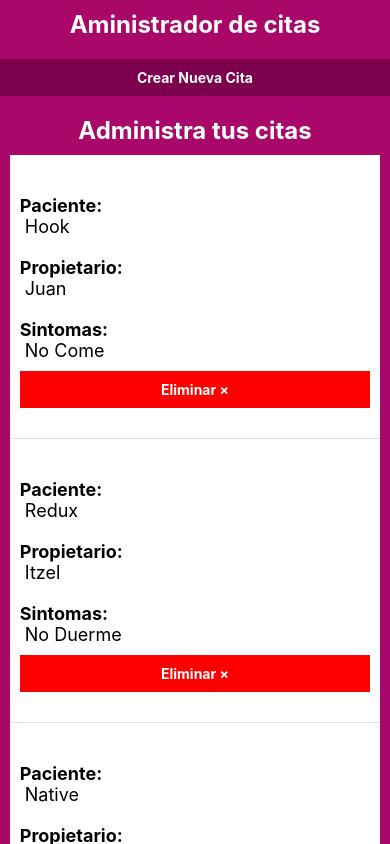
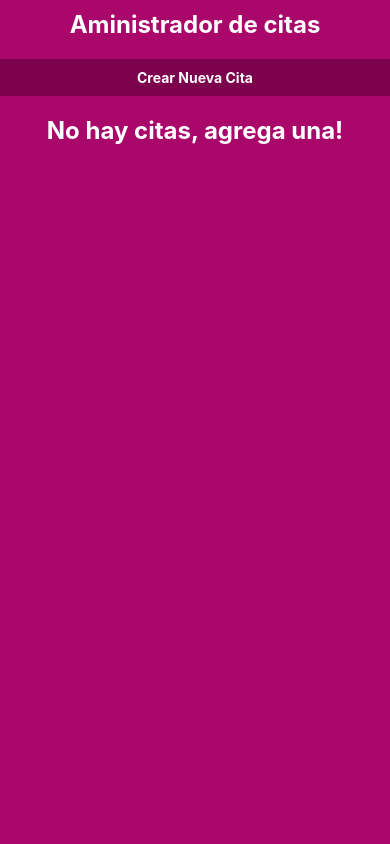
Before and after one commit to yeisongmz/citas, a React Native app: screen / in a window 390 px wide. Built offline with nearby package versions, Linux system fonts and the light colour scheme.

Commit message:
se agregó asyncStorage

```diff
--- a/App.js
+++ b/App.js
@@ -1,58 +1,67 @@
-import React, { useState } from 'react';
+import React, { useState, useEffect } from 'react';
 import { StyleSheet, Text, View, FlatList, TouchableHighlight, TouchableWithoutFeedback, Keyboard, ScrollView } from 'react-native';
 import Cita from './componentes/Citas';
 import Formulario from './componentes/Formulario';
+import AsyncStorage from '@react-native-async-storage/async-storage';
 
 
 const App = () => {
-  const [mostrarForm, guardarMostrarForm] = useState(false);
-  // definir el state
   const [citas, setCitas] = useState([
 
-    {id: '1', paciente: 'Hook', propietario: 'Juan', sintomas: 'No Come'},
-    {id: '2', paciente: 'Redux', propietario: 'Itzel', sintomas: 'No Duerme'},
-    {id: '3', paciente: 'Native', propietario: 'Josue', sintomas: 'No Canta'},
-  ]);
+    /*     {id: '1', paciente: 'Hook', propietario: 'Juan', sintomas: 'No Come'},
+        {id: '2', paciente: 'Redux', propietario: 'Itzel', sintomas: 'No Duerme'},
+        {id: '3', paciente: 'Native', propietario: 'Josue', sintomas: 'No Canta'}, */
+      ]);
+  const [mostrarForm, guardarMostrarForm] = useState(false);
+
+  // definir el state citas
+
+
+  useEffect(()=>{
+    obtenerCitasStorage();
+  },[]);
+
 
   //Elimina los pacientes del state
   const eliminarPaciente = (id) => {
-
+    const citasFiltradas = citas.filter(cita => cita.id !== id);
     //console.log('se eliminará: ', id)
-    setCitas((citasActuales) => {
-
-      console.log('Imprimo antes de filtrar: ', citasActuales)
-      citasActuales = citasActuales.filter(cita => cita.id !== id)
-      console.log('imprimo despues de filtar: ', citasActuales)
-
-      return citasActuales
-    }
-    )
-    console.log('Se eliminó: ', id)
+    setCitas(citasFiltradas);
+    guardarCitasStorage(JSON.stringify(citasFiltradas));
   }
 
 
-  //Agregar pacientes
-  /*   const agregarPacientes = () => {
-      setCitas( (citasActuales) => {
-        let count = 0
-        citasActuales = citasActuales
-        console.log('comienza la carga de pacientes')
-        while ( count <= 100 ) {
-            count = citasActuales.push(citasActuales)
-        }
-        return citasActuales
-      }
-      )
-      console.log('los pacientes fueron agregados')
-    } */
 
 
   // Muestra u oculta el formulario
   const mostrarFormulario = () => {
     guardarMostrarForm(!mostrarForm);
   }
+  //funcion cerrar teclado
   const cerrarTeclado = () => {
     Keyboard.dismiss();
+  }
+
+
+
+  //Almacenar las citas en el storage
+  const guardarCitasStorage = async (citasJSON) => {
+    try {
+      await AsyncStorage.setItem('citas', citasJSON);
+    } catch (error) {
+      console.log(error);
+    }
+  }
+  //Obtener las citas
+  const obtenerCitasStorage = async ()=>{
+    try {
+      const citasStorage = await AsyncStorage.getItem('citas');
+      if (citasStorage){
+        setCitas(JSON.parse(citasStorage));
+      }
+    } catch (error) {
+      console.log(error);
+    }
   }
 
 
@@ -78,7 +87,8 @@ const App = () => {
               <Formulario
                 citas={citas}
                 setCitas={setCitas}
-                guardarMostrarForm={guardarMostrarForm} />
+                guardarMostrarForm={guardarMostrarForm}
+                guardarCitasStorage={guardarCitasStorage} />
 
             </>
           ) :
@@ -89,7 +99,7 @@ const App = () => {
                 <FlatList
                   style={styles.listado}
                   data={citas}
-                  renderItem={({ item }) => <Cita cita={item} pacienteEliminar={eliminarPaciente} />}
+                  renderItem= { ( {item} ) =>  <Cita cita={item} eliminarPaciente={eliminarPaciente}/> }
                   keyExtractor={cita => cita.id}
                 />
               </>
--- a/componentes/Citas.js
+++ b/componentes/Citas.js
@@ -2,11 +2,11 @@ import React from 'react';
 import { StyleSheet, Text, View, TouchableHighlight } from 'react-native';
 
 //componente Cita
-const Cita = ({ cita, pacienteEliminar }) => {
+const Cita = ( { cita, eliminarPaciente } ) => {
 
   const dialogiEliminar = (id) => {
     console.log('Boton fue precionado. . .');
-    pacienteEliminar(id);
+    eliminarPaciente(id);
   }
 
 
--- a/componentes/Formulario.js
+++ b/componentes/Formulario.js
@@ -4,7 +4,7 @@ import DateTimePickerModal from 'react-native-modal-datetime-picker';
 import shortid from 'shortid';
 
 //componente formulario
-const Formulario = ( {citas, setCitas, guardarMostrarForm} ) => {
+const Formulario = ( {citas, setCitas, guardarMostrarForm, guardarCitasStorage} ) => {
 
 
     const [paciente, guardarPaciente] = useState('');
@@ -73,11 +73,18 @@ const Formulario = ( {citas, setCitas, guardarMostrarForm} ) => {
         // Agregar citas al state
         const citasNuevo = [...citas, cita];
         setCitas(citasNuevo);
-
+        //pasar las nuevas citas al storage
+        guardarCitasStorage(JSON.stringify(citasNuevo));
         //ocultar el formulario
         guardarMostrarForm(false);
+
         //resetear el formulario
-
+        guardarSintomas('');
+        guardarPropietario('');
+        guardarPaciente('');
+        guardarHora('');
+        guardarFecha('');
+        guardarTelefono('');
     };
 
 
--- a/package.json
+++ b/package.json
@@ -10,6 +10,7 @@
     "lint": "eslint ."
   },
   "dependencies": {
+    "@react-native-async-storage/async-storage": "^1.15.4",
     "@react-native-community/datetimepicker": "^3.4.1",
     "react": "16.13.1",
     "react-native": "^0.63.4",
```
Also changed, not shown: readme.txt, 1 other file (tests, documents, lock files or other folders).
